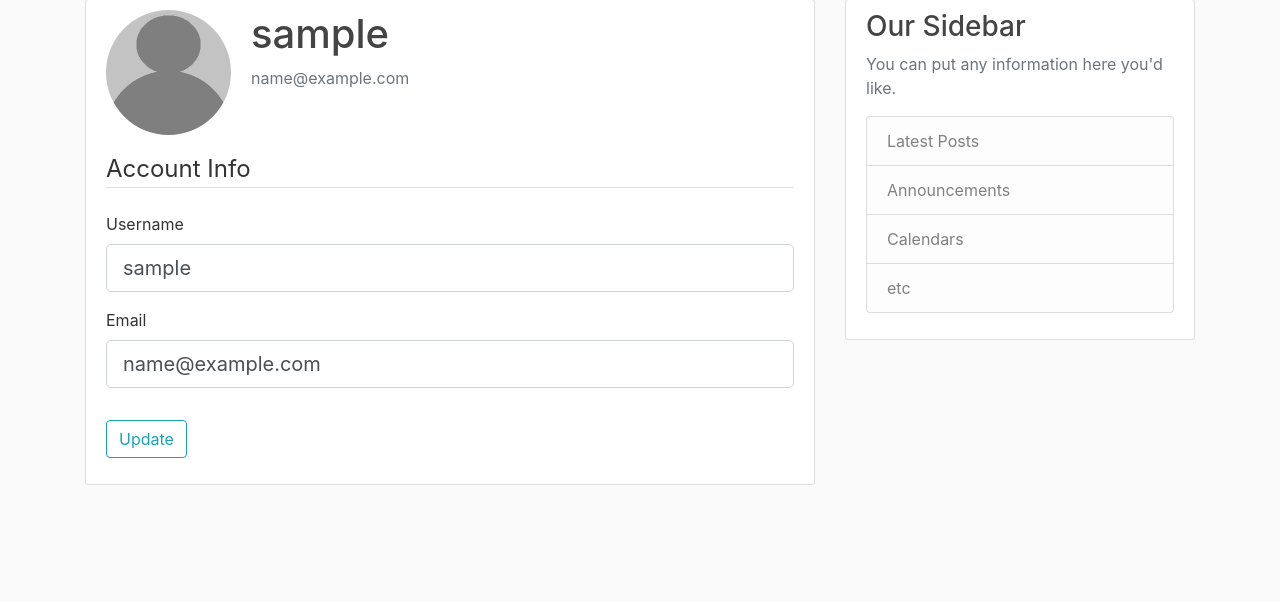
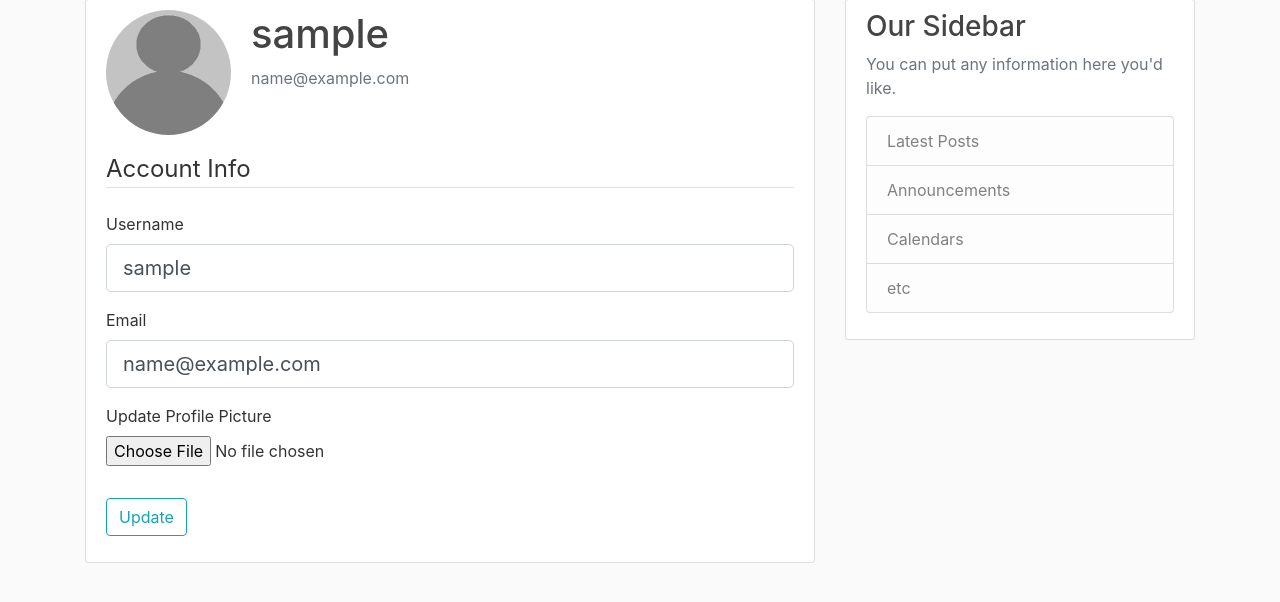
Before and after one commit to davidhammaker/YouTubeFlaskBlog, a Flask app: page /account in a window 1280 px wide. Shown: the part 81-683 px from the top of the page. Run offline with Flask 2, Linux system fonts and the light colour scheme; the visitor is signed in with stand-in values (Sample User, id 1); data comes from the database, SQL or seed files in the repository; some libraries are stand-ins or nearby versions.

Commit message:
Create upload form to update profile picture
Form field is in 'account.html' and will list any errors. Encoding type
for this form is set to "multipart/form-data" for file upload. Field is
defined in 'forms.py' as an optional field that only accepts 'jpg' and
'png' files. Submitting a new image will not yet update the profile
picture, but the form field itself is operating.

```diff
--- a/flaskblog/forms.py
+++ b/flaskblog/forms.py
@@ -1,4 +1,5 @@
 from flask_wtf import FlaskForm
+from flask_wtf.file import FileField, FileAllowed
 from flask_login import current_user
 from wtforms import StringField, PasswordField, SubmitField, BooleanField
 from wtforms.validators import DataRequired, Length, Email, EqualTo, ValidationError
@@ -44,6 +45,7 @@ class UpdateAccountForm(FlaskForm):
                                        Length(min=2, max=20)])
     email = StringField('Email',
                         validators=[DataRequired(), Email()])
+    picture = FileField('Update Profile Picture', validators=[FileAllowed(['jpg', 'png'])])
     submit = SubmitField('Update')
 
     def validate_username(self, username):
--- a/flaskblog/templates/account.html
+++ b/flaskblog/templates/account.html
@@ -9,7 +9,7 @@
                 <p class="text-secondary">{{ current_user.email }}</p>
             </div>
         </div>
-        <form method="POST" action="">
+        <form method="POST" action="" enctype="multipart/form-data">
             {{ form.hidden_tag() }}
             <fieldset class="form-group">
                 <legend class="border-bottom mb-4">Account Info</legend>
@@ -41,6 +41,15 @@
                         {{ form.email(class="form-control form-control-lg") }}
                     {% endif %}
                 </div>
+                <div class="form-group">
+                    {{ form.picture.label() }}
+                    {{ form.picture(class="form-control-file") }}
+                    {% if form.picture.errors %}
+                        {% for error in form.picture.errors %}
+                            <span class="text-danger">{{ error }}</span>
+                            <br>
+                        {% endfor %}
+                    {% endif %}
             </fieldset>
             <div class="form-group">
                 {{ form.submit(class="btn btn-outline-info")}}
```
